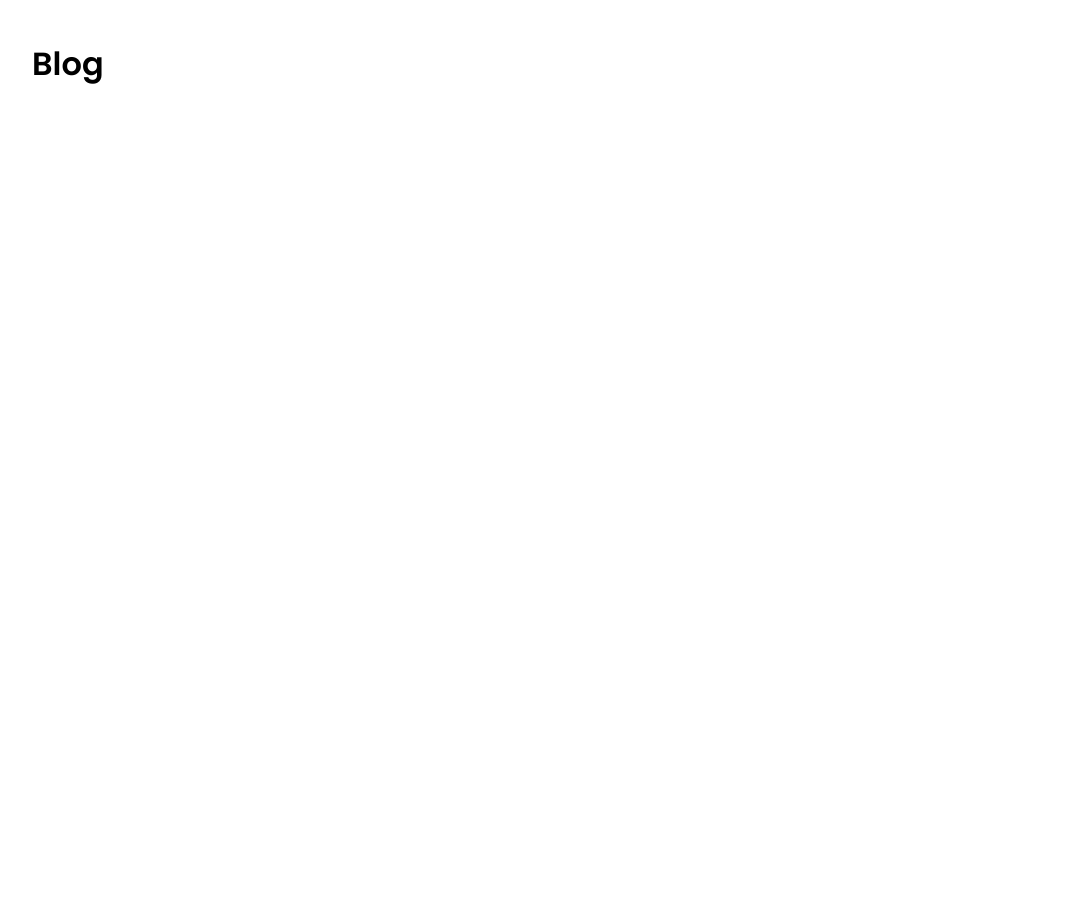
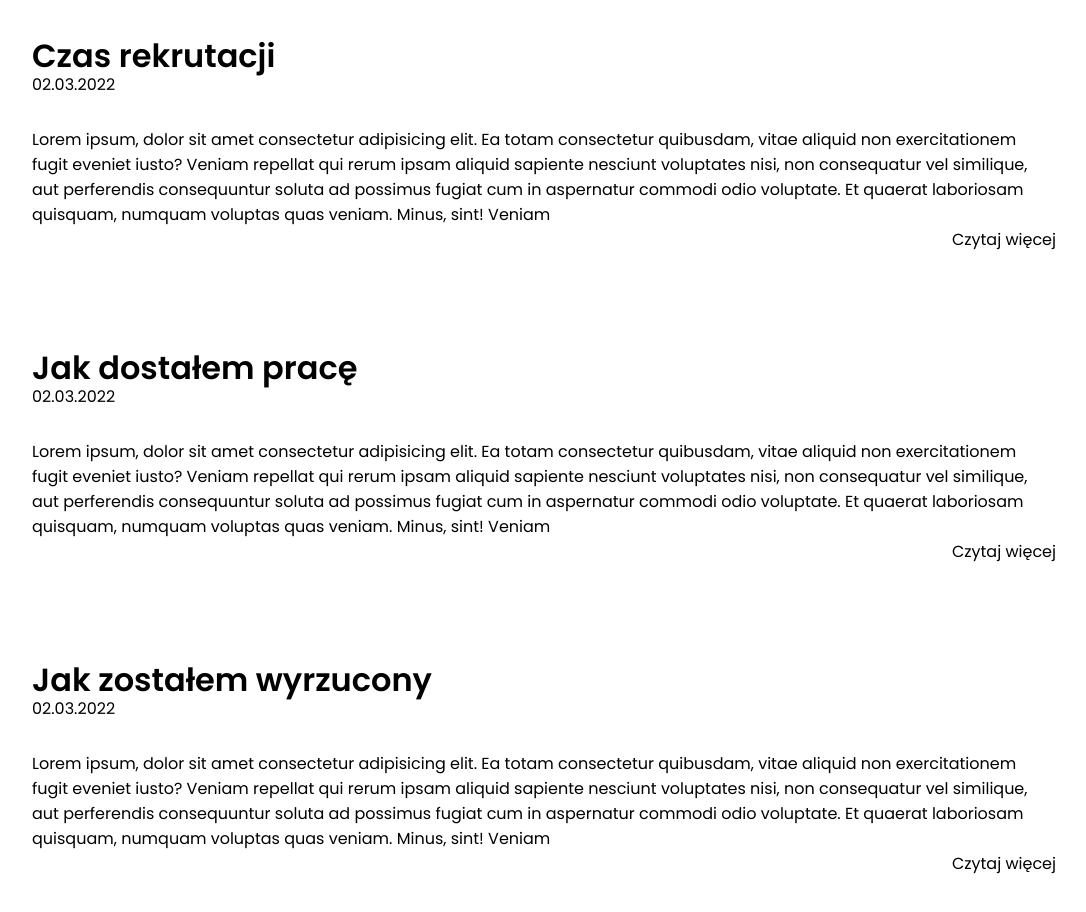
Before and after one commit to bialek-k/Portfolio-website, a Next.js app: page /blog in a window 1280 px wide. Shown: the part 320-1232 px from the top of the page, without its empty margins (96-1182 px from the left). Before the commit the page ends 800 px from the top, so only its background shows below. Built offline with nearby package versions, Linux system fonts and the light colour scheme.

Commit message:
working on pages

```diff
--- a/components/Button.js
+++ b/components/Button.js
@@ -1,12 +1,14 @@
 import React from "react";
 import classes from "./Button.module.css";
 
-const Button = ({ name, sec, sm }) => {
+const Button = ({ name, sec, sm, onClick, href }) => {
   return (
     <button
       className={`${classes["btn"]} ${sec && classes.secondary} ${
         sm && classes.small
       }`}
+      onClick={onClick && onClick}
+      href={href}
     >
       {name}
     </button>
--- a/components/Header.module.css
+++ b/components/Header.module.css
@@ -37,3 +37,11 @@
   font-size: 20px;
   text-decoration: none;
 }
+
+.navList li a::after {
+  content: "";
+  display: block;
+  width: auto;
+  height: 3px;
+  background-color: rgba(253, 187, 17, 0.8);
+}
--- a/components/ProjectItem.js
+++ b/components/ProjectItem.js
@@ -2,9 +2,7 @@ import Image from "next/image";
 import Button from "./Button";
 import classes from "./ProjectItem.module.scss";
 
-// className={`${classes["btn"]} ${sec && classes.secondary}
-
-const ProjectItem = ({ img, title, desc, tech, rev }) => {
+const ProjectItem = ({ img, title, desc, tech, rev, github }) => {
   return (
     <div className={`${classes["card"]} ${rev && classes.cardRevers}`}>
       <div className={classes.photo}>
@@ -15,7 +13,7 @@ const ProjectItem = ({ img, title, desc, tech, rev }) => {
         <p className={classes.descriptionShort}>{desc}</p>
         <div className={classes.btn}>
           <Button name={"Demo"} sec sm />
-          <Button name={"Github"} sm />
+          <Button name={"Github"} sm href={github} />
         </div>
         <div className={classes.tech}>
           <p>{tech}</p>
--- a/components/ProjectsList.js
+++ b/components/ProjectsList.js
@@ -14,6 +14,8 @@ const ProjectsList = () => {
           "Lorem ipsum dolor sit amet, consectetur adipiscing elit, sed do eiusmod tempor incididunt ut lavbore et dolore magna aliqua. Ut enim ad minim veniam, quis nostrud"
         }
         tech={"HTML CSS JavaScript React"}
+        github={"https://github.com/bialek-k/Sucharromana-app"}
+        demo={"https://bialek-k.github.io/Sucharromana-app/"}
       />
       <ProjectItem
         img={WeatherApp}
@@ -23,6 +25,8 @@ const ProjectsList = () => {
         }
         tech={"HTML CSS JavaScript React"}
         rev
+        github={"https://github.com/bialek-k/Weather-App"}
+        demo={"https://bialek-k.github.io/Weather-App/"}
       />
       <ProjectItem
         img={PortfolioWebsite}
@@ -31,6 +35,7 @@ const ProjectsList = () => {
           "Lorem ipsum dolor sit amet, consectetur adipiscing elit, sed do eiusmod tempor incididunt ut lavbore et dolore magna aliqua. Ut enim ad minim veniam, quis nostrud"
         }
         tech={"HTML CSS JavaScript React Next.js"}
+        github={"https://github.com/bialek-k"}
       />
     </>
   );
--- a/pages/blog.js
+++ b/pages/blog.js
@@ -1,7 +1,68 @@
+import classes from "../styles/blog.module.scss";
+
 const blog = () => {
   return (
-    <div>
-      <h1>Blog</h1>
+    <div className={classes.container}>
+      <div className={classes.blogPost}>
+        <div className={classes.title}>
+          <h1>Czas rekrutacji</h1>
+          <p>02.03.2022</p>
+        </div>
+        <div className={classes.content}>
+          <p>
+            Lorem ipsum, dolor sit amet consectetur adipisicing elit. Ea totam
+            consectetur quibusdam, vitae aliquid non exercitationem fugit
+            eveniet iusto? Veniam repellat qui rerum ipsam aliquid sapiente
+            nesciunt voluptates nisi, non consequatur vel similique, aut
+            perferendis consequuntur soluta ad possimus fugiat cum in aspernatur
+            commodi odio voluptate. Et quaerat laboriosam quisquam, numquam
+            voluptas quas veniam. Minus, sint! Veniam
+          </p>
+        </div>
+        <div className={classes.readMore}>
+          <span>Czytaj więcej</span>
+        </div>
+      </div>
+      <div className={classes.blogPost}>
+        <div className={classes.title}>
+          <h1>Jak dostałem pracę</h1>
+          <p>02.03.2022</p>
+        </div>
+        <div className={classes.content}>
+          <p>
+            Lorem ipsum, dolor sit amet consectetur adipisicing elit. Ea totam
+            consectetur quibusdam, vitae aliquid non exercitationem fugit
+            eveniet iusto? Veniam repellat qui rerum ipsam aliquid sapiente
+            nesciunt voluptates nisi, non consequatur vel similique, aut
+            perferendis consequuntur soluta ad possimus fugiat cum in aspernatur
+            commodi odio voluptate. Et quaerat laboriosam quisquam, numquam
+            voluptas quas veniam. Minus, sint! Veniam
+          </p>
+        </div>
+        <div className={classes.readMore}>
+          <span>Czytaj więcej</span>
+        </div>
+      </div>
+      <div className={classes.blogPost}>
+        <div className={classes.title}>
+          <h1>Jak zostałem wyrzucony</h1>
+          <p>02.03.2022</p>
+        </div>
+        <div className={classes.content}>
+          <p>
+            Lorem ipsum, dolor sit amet consectetur adipisicing elit. Ea totam
+            consectetur quibusdam, vitae aliquid non exercitationem fugit
+            eveniet iusto? Veniam repellat qui rerum ipsam aliquid sapiente
+            nesciunt voluptates nisi, non consequatur vel similique, aut
+            perferendis consequuntur soluta ad possimus fugiat cum in aspernatur
+            commodi odio voluptate. Et quaerat laboriosam quisquam, numquam
+            voluptas quas veniam. Minus, sint! Veniam
+          </p>
+        </div>
+        <div className={classes.readMore}>
+          <span>Czytaj więcej</span>
+        </div>
+      </div>
     </div>
   );
 };
--- /dev/null
+++ b/styles/blog.module.scss
@@ -0,0 +1,14 @@
+.container {
+  .blogPost {
+    margin-bottom: 100px;
+
+    .title {
+      margin-bottom: 30px;
+    }
+    .readMore {
+      display: flex;
+      justify-content: flex-end;
+      cursor: pointer;
+    }
+  }
+}
--- a/styles/contact.module.scss
+++ b/styles/contact.module.scss
@@ -2,7 +2,7 @@
   display: flex;
   flex-direction: column;
   margin: 0 auto;
-  width: 80%;
+  // width: 80%;
 
   .photo {
     display: flex;
@@ -38,4 +38,48 @@
     top: 30px;
     left: 310px;
   }
+
+  & form {
+    display: flex;
+    justify-content: center;
+    flex-direction: column;
+    margin: 0 auto;
+    align-items: center;
+    // background: red;
+    width: 80%;
+
+    & input {
+      font-size: 0.8rem;
+      padding: 15px 10px;
+      border-radius: 5px;
+      border: 1px solid rgba(138, 138, 138, 0.226);
+      box-shadow: 1px 1px 7px 3px rgb(225 225 225 / 29%);
+    }
+  }
+
+  .userInfo {
+    display: flex;
+    justify-content: space-between;
+    width: 100%;
+    & input {
+      width: 49%;
+    }
+  }
+
+  .message {
+    width: 100%;
+    & input {
+      width: 100%;
+      margin-top: 15px;
+      height: 120px;
+    }
+  }
+
+  .action {
+    // background-color: red;
+    padding: 20px 0px;
+    width: 100%;
+    display: flex;
+    justify-content: flex-end;
+  }
 }
--- a/styles/globals.css
+++ b/styles/globals.css
@@ -10,6 +10,8 @@ h1,
 h2,
 h3,
 h4 {
+  line-height: 100%;
+
   margin: 0;
   padding: 0;
 }
```
Also changed, not shown: components/ProjectItem.module.scss (+14 -1 lines), pages/contact.js (+19 -16 lines).
